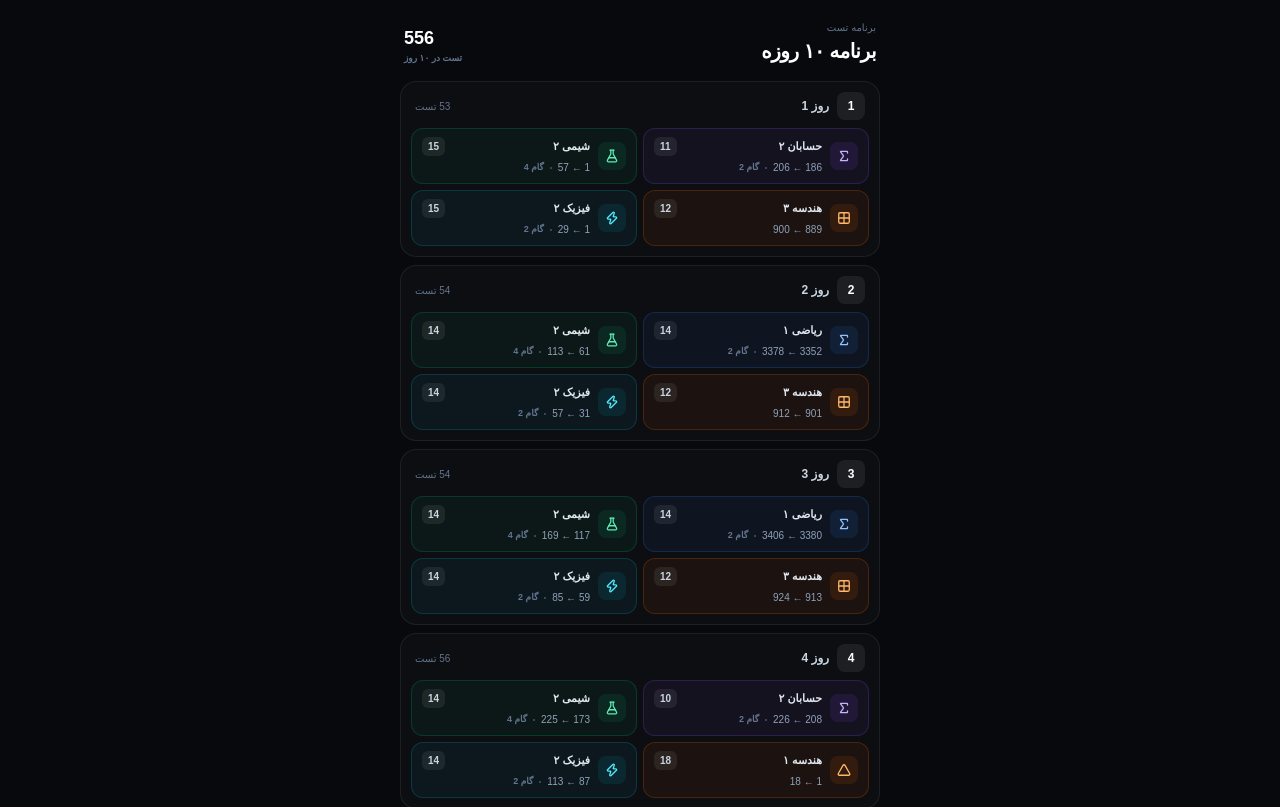
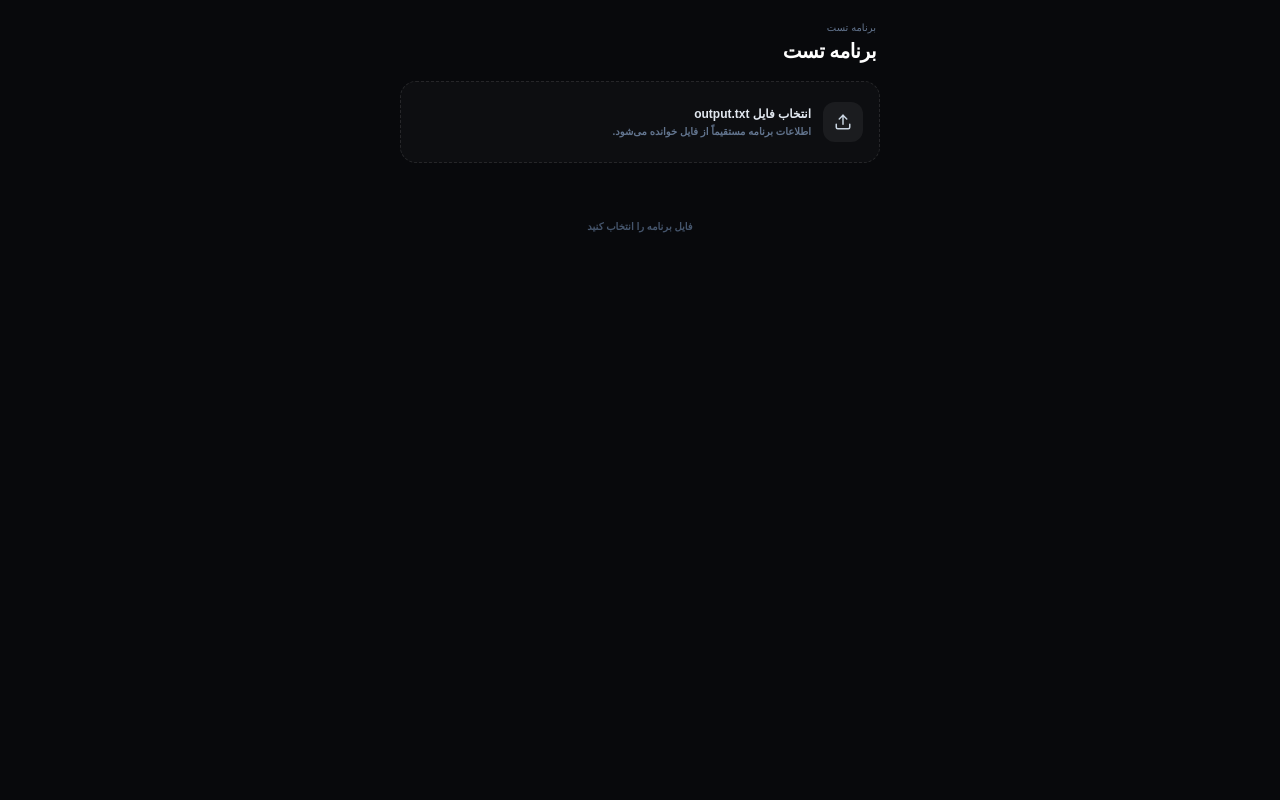
Before and after one commit to 0XiSi/study-analyzer, a Next.js app: page /planner in a window 1280 px wide. Shown: the top 807 px of the page. Built offline with nearby package versions, Linux system fonts and the light colour scheme.

Commit message:
planner page with file choice

```diff
--- a/app/planner/page.tsx
+++ b/app/planner/page.tsx
@@ -1,157 +1,214 @@
 "use client";
 
+import { useMemo, useState } from "react";
 import {
+  Atom,
   FlaskConical,
   Grid2X2,
   Hash,
-    Sigma, Triangle,
+  Sigma,
+  Triangle,
+  Upload,
   Zap,
 } from "lucide-react";
 
-type Subject =
-  | "calculus"
-  | "math1"
-  | "chemistry"
-  | "geometry1"
-  | "geometry3"
-  | "physics"
-  | "discrete";
-
 type Part = {
-  subject: Subject;
+  subject: string;
   from: number;
   to: number;
   count: number;
   step?: number;
 };
 
-const subjects: Record<
-  Subject,
-  {
-    name: string;
+type Day = Part[];
+
+type SubjectStyle = {
   icon: typeof Sigma;
   className: string;
   iconClassName: string;
+};
+
+/*
+|--------------------------------------------------------------------------
+| Subject appearance
+|--------------------------------------------------------------------------
+|
+| The subject itself comes from output.txt.
+| This object is ONLY for deciding its visual appearance.
+|
+*/
+
+function getSubjectStyle(subject: string): SubjectStyle {
+  const name = subject.trim();
+
+  if (name.includes("شیمی")) {
+    return {
+      icon: FlaskConical,
+      className: "border-emerald-500/20 bg-emerald-500/[0.06]",
+      iconClassName: "bg-emerald-500/10 text-emerald-300",
+    };
   }
-> = {
-  calculus: {
-    name: "حسابان ۲",
+
+  if (name.includes("هندسه")) {
+    return {
+      icon: Triangle,
+      className: "border-orange-500/20 bg-orange-500/[0.06]",
+      iconClassName: "bg-orange-500/10 text-orange-300",
+    };
+  }
+
+  if (name.includes("فیزیک")) {
+    return {
+      icon: Zap,
+      className: "border-cyan-500/20 bg-cyan-500/[0.06]",
+      iconClassName: "bg-cyan-500/10 text-cyan-300",
+    };
+  }
+
+  if (name.includes("گسسته")) {
+    return {
+      icon: Hash,
+      className: "border-pink-500/20 bg-pink-500/[0.06]",
+      iconClassName: "bg-pink-500/10 text-pink-300",
+    };
+  }
+
+  if (name.includes("حسابان")) {
+    return {
       icon: Sigma,
       className: "border-violet-500/20 bg-violet-500/[0.06]",
       iconClassName: "bg-violet-500/10 text-violet-300",
-  },
-  math1: {
-    name: "ریاضی ۱",
+    };
+  }
+
+  if (name.includes("ریاضی")) {
+    return {
       icon: Sigma,
       className: "border-blue-500/20 bg-blue-500/[0.06]",
       iconClassName: "bg-blue-500/10 text-blue-300",
-  },
-  chemistry: {
-    name: "شیمی ۲",
-    icon: FlaskConical,
-    className: "border-emerald-500/20 bg-emerald-500/[0.06]",
-    iconClassName: "bg-emerald-500/10 text-emerald-300",
-  },
-  geometry1: {
-    name: "هندسه ۱",
-    icon: Triangle,
-    className: "border-orange-500/20 bg-orange-500/[0.06]",
-    iconClassName: "bg-orange-500/10 text-orange-300",
-  },
-  geometry3: {
-    name: "هندسه ۳",
-    icon: Grid2X2,
-    className: "border-orange-500/20 bg-orange-500/[0.06]",
-    iconClassName: "bg-orange-500/10 text-orange-300",
-  },
-  physics: {
-    name: "فیزیک ۲",
-    icon: Zap,
-    className: "border-cyan-500/20 bg-cyan-500/[0.06]",
-    iconClassName: "bg-cyan-500/10 text-cyan-300",
-  },
-  discrete: {
-    name: "گسسته",
-    icon: Hash,
-    className: "border-pink-500/20 bg-pink-500/[0.06]",
-    iconClassName: "bg-pink-500/10 text-pink-300",
-  },
     };
+  }
 
-const days: Part[][] = [
-  [
-    { subject: "calculus", from: 186, to: 206, step: 2, count: 11 },
-    { subject: "chemistry", from: 1, to: 57, step: 4, count: 15 },
-    { subject: "geometry3", from: 889, to: 900, count: 12 },
-    { subject: "physics", from: 1, to: 29, step: 2, count: 15 },
-  ],
-  [
-    { subject: "math1", from: 3352, to: 3378, step: 2, count: 14 },
-    { subject: "chemistry", from: 61, to: 113, step: 4, count: 14 },
-    { subject: "geometry3", from: 901, to: 912, count: 12 },
-    { subject: "physics", from: 31, to: 57, step: 2, count: 14 },
-  ],
-  [
-    { subject: "math1", from: 3380, to: 3406, step: 2, count: 14 },
-    { subject: "chemistry", from: 117, to: 169, step: 4, count: 14 },
-    { subject: "geometry3", from: 913, to: 924, count: 12 },
-    { subject: "physics", from: 59, to: 85, step: 2, count: 14 },
-  ],
-  [
-    { subject: "calculus", from: 208, to: 226, step: 2, count: 10 },
-    { subject: "chemistry", from: 173, to: 225, step: 4, count: 14 },
-    { subject: "geometry1", from: 1, to: 18, count: 18 },
-    { subject: "physics", from: 87, to: 113, step: 2, count: 14 },
-  ],
-  [
-    { subject: "math1", from: 3408, to: 3434, step: 2, count: 14 },
-    { subject: "discrete", from: 1, to: 13, count: 13 },
-    { subject: "geometry1", from: 19, to: 36, count: 18 },
-    { subject: "physics", from: 115, to: 141, step: 2, count: 14 },
-  ],
-  [
-    { subject: "calculus", from: 228, to: 246, step: 2, count: 10 },
-    { subject: "chemistry", from: 229, to: 281, step: 4, count: 14 },
-    { subject: "geometry1", from: 37, to: 54, count: 18 },
-    { subject: "physics", from: 143, to: 169, step: 2, count: 14 },
-  ],
-  [
-    { subject: "math1", from: 3436, to: 3462, step: 2, count: 14 },
-    { subject: "discrete", from: 14, to: 26, count: 13 },
-    { subject: "geometry1", from: 55, to: 71, count: 17 },
-    { subject: "physics", from: 171, to: 197, step: 2, count: 14 },
-  ],
-  [
-    { subject: "math1", from: 3464, to: 3490, step: 2, count: 14 },
-    { subject: "discrete", from: 27, to: 39, count: 13 },
-    { subject: "geometry3", from: 925, to: 936, count: 12 },
-    { subject: "physics", from: 199, to: 225, step: 2, count: 14 },
-  ],
-  [
-    { subject: "calculus", from: 248, to: 266, step: 2, count: 10 },
-    { subject: "chemistry", from: 285, to: 337, step: 4, count: 14 },
-    { subject: "geometry1", from: 72, to: 88, count: 17 },
-    { subject: "physics", from: 227, to: 253, step: 2, count: 14 },
-  ],
-  [
-    { subject: "math1", from: 3492, to: 3518, step: 2, count: 14 },
-    { subject: "discrete", from: 40, to: 52, count: 13 },
-    { subject: "geometry1", from: 89, to: 105, count: 17 },
-    { subject: "physics", from: 255, to: 281, step: 2, count: 14 },
-  ],
-];
+  return {
+    icon: Atom,
+    className: "border-slate-500/20 bg-slate-500/[0.06]",
+    iconClassName: "bg-slate-500/10 text-slate-300",
+  };
+}
 
-function Part({ part }: { part: Part }) {
-  const subject = subjects[part.subject];
-  const Icon = subject.icon;
+/*
+|--------------------------------------------------------------------------
+| Parse output.txt
+|--------------------------------------------------------------------------
+|
+| Example:
+|
+| 1  ریاضی 1: 3352–3378 with jump 2 [14]
+|    گسسته: 1–13 [13]
+|    هندسه 1: 1–18 [18]
+|    فیزیک 1: 1–9 [9]
+|
+*/
+
+function parseSchedule(text: string): Day[] {
+  const lines = text
+    .split(/\r?\n/)
+    .map((line) => line.trim())
+    .filter(Boolean);
+
+  const days: Day[] = [];
+
+  for (const line of lines) {
+    /*
+     * Get day number.
+     */
+    const dayMatch = line.match(/^(\d+)\s+/);
+
+    if (!dayMatch) {
+      continue;
+    }
+
+    const dayNumber = Number(dayMatch[1]);
+
+    /*
+     * Remove day number.
+     */
+    const content = line.slice(dayMatch[0].length);
+
+    /*
+     * Entries are separated by multiple spaces.
+     */
+    const entries = content
+      .split(/\s{2,}/)
+      .map((entry) => entry.trim())
+      .filter(Boolean);
+
+    const parts: Part[] = [];
+
+    for (const entry of entries) {
+      /*
+       * Extract:
+       *
+       * subject
+       * from
+       * to
+       * optional step
+       * count
+       */
+      const match = entry.match(
+        /^(.+?):\s*(\d+)\s*[–—-]\s*(\d+)(?:\s+with jump\s+(\d+))?\s*\[(\d+)\]$/
+      );
+
+      if (!match) {
+        continue;
+      }
+
+      const [, subject, from, to, step, count] = match;
+
+      parts.push({
+        /*
+         * IMPORTANT:
+         * Keep the exact subject from output.txt.
+         */
+        subject: subject.trim(),
+
+        from: Number(from),
+        to: Number(to),
+        count: Number(count),
+
+        ...(step
+          ? {
+              step: Number(step),
+            }
+          : {}),
+      });
+    }
+
+    if (parts.length > 0) {
+      days[dayNumber - 1] = parts;
+    }
+  }
+
+  return days.filter(Boolean);
+}
+
+/*
+|--------------------------------------------------------------------------
+| Part
+|--------------------------------------------------------------------------
+*/
+
+function PartCard({ part }: { part: Part }) {
+  const style = getSubjectStyle(part.subject);
+  const Icon = style.icon;
 
   return (
     <div
-      className={`min-w-0 rounded-xl border px-2.5 py-2 ${subject.className}`}
+      className={`min-w-0 rounded-xl border px-2.5 py-2 ${style.className}`}
     >
       <div className="flex items-center gap-2">
         <div
-          className={`flex h-7 w-7 shrink-0 items-center justify-center rounded-lg ${subject.iconClassName}`}
+          className={`flex h-7 w-7 shrink-0 items-center justify-center rounded-lg ${style.iconClassName}`}
         >
           <Icon size={14} strokeWidth={2.2} />
         </div>
@@ -159,7 +216,7 @@ function Part({ part }: { part: Part }) {
         <div className="min-w-0 flex-1">
           <div className="flex items-center justify-between gap-1">
             <span className="truncate text-[11px] font-bold text-slate-200">
-              {subject.name}
+              {part.subject}
             </span>
 
             <span className="shrink-0 rounded-md bg-white/[0.07] px-1.5 py-0.5 text-[10px] font-black text-slate-300">
@@ -172,9 +229,10 @@ function Part({ part }: { part: Part }) {
               {part.from} ← {part.to}
             </span>
 
-            {part.step && (
+            {part.step !== undefined && (
               <>
                 <span className="h-0.5 w-0.5 rounded-full bg-slate-600" />
+
                 <span className="text-[9px] text-slate-500">
                   گام {part.step}
                 </span>
@@ -187,12 +245,52 @@ function Part({ part }: { part: Part }) {
   );
 }
 
+/*
+|--------------------------------------------------------------------------
+| Page
+|--------------------------------------------------------------------------
+*/
+
 export default function Page() {
-  const totalTests = days.reduce(
+  const [days, setDays] = useState<Day[]>([]);
+  const [fileName, setFileName] = useState("");
+  const [error, setError] = useState("");
+
+  const totalTests = useMemo(() => {
+    return days.reduce(
       (total, day) =>
-      total + day.reduce((dayTotal, part) => dayTotal + part.count, 0),
+        total +
+        day.reduce((dayTotal, part) => dayTotal + part.count, 0),
       0
     );
+  }, [days]);
+
+  const handleFileChange = async (
+    event: React.ChangeEvent<HTMLInputElement>
+  ) => {
+    const file = event.target.files?.[0];
+
+    if (!file) {
+      return;
+    }
+
+    setError("");
+
+    try {
+      const text = await file.text();
+      const parsed = parseSchedule(text);
+
+      if (parsed.length === 0) {
+        setError("برنامه‌ای در فایل پیدا نشد.");
+        return;
+      }
+
+      setDays(parsed);
+      setFileName(file.name);
+    } catch {
+      setError("خواندن فایل انجام نشد.");
+    }
+  };
 
   return (
     <main
@@ -209,25 +307,69 @@ export default function Page() {
               </p>
 
               <h1 className="mt-0.5 text-xl font-black tracking-tight text-white">
-                برنامه ۱۰ روزه
+                {days.length
+                  ? `برنامه ${days.length} روزه`
+                  : "برنامه تست"}
               </h1>
             </div>
 
+            {days.length > 0 && (
               <div className="text-left">
                 <div className="text-lg font-black tabular-nums text-white">
                   {totalTests}
                 </div>
+
                 <div className="text-[9px] text-slate-500">
-                تست در ۱۰ روز
+                  تست در {days.length} روز
+                </div>
+              </div>
+            )}
+          </div>
+        </header>
+
+        {/* Upload */}
+        <label className="mb-4 block cursor-pointer">
+          <input
+            type="file"
+            accept=".txt,text/plain"
+            onChange={handleFileChange}
+            className="hidden"
+          />
+
+          <div className="rounded-2xl border border-dashed border-white/10 bg-white/[0.025] px-4 py-5 transition hover:border-white/20 hover:bg-white/[0.04]">
+            <div className="flex items-center gap-3">
+              <div className="flex h-10 w-10 shrink-0 items-center justify-center rounded-xl bg-white/[0.06] text-slate-300">
+                <Upload size={18} />
+              </div>
+
+              <div className="min-w-0">
+                <div className="text-xs font-bold text-slate-200">
+                  {fileName
+                    ? fileName
+                    : "انتخاب فایل output.txt"}
+                </div>
+
+                <div className="mt-0.5 text-[10px] text-slate-500">
+                  اطلاعات برنامه مستقیماً از فایل خوانده می‌شود.
                 </div>
               </div>
             </div>
-        </header>
+          </div>
+        </label>
+
+        {/* Error */}
+        {error && (
+          <div className="mb-3 rounded-xl border border-red-500/10 bg-red-500/[0.05] px-3 py-2 text-[10px] text-red-400">
+            {error}
+          </div>
+        )}
 
         {/* Days */}
+        {days.length > 0 && (
           <div className="space-y-2">
             {days.map((parts, index) => {
               const dayNumber = index + 1;
+
               const total = parts.reduce(
                 (sum, part) => sum + part.count,
                 0
@@ -238,7 +380,6 @@ export default function Page() {
                   key={dayNumber}
                   className="rounded-2xl border border-white/[0.07] bg-white/[0.025] p-2.5"
                 >
-                {/* Day header */}
                   <div className="mb-2 flex items-center justify-between px-1">
                     <div className="flex items-center gap-2">
                       <div className="flex h-7 w-7 items-center justify-center rounded-lg bg-white/[0.07] text-xs font-black text-white">
@@ -255,10 +396,9 @@ export default function Page() {
                     </span>
                   </div>
 
-                {/* Parts */}
                   <div className="grid grid-cols-2 gap-1.5">
                     {parts.map((part, partIndex) => (
-                    <Part
+                      <PartCard
                         key={`${dayNumber}-${partIndex}`}
                         part={part}
                       />
@@ -268,12 +408,25 @@ export default function Page() {
               );
             })}
           </div>
+        )}
+
+        {/* Empty state */}
+        {days.length === 0 && !error && (
+          <div className="py-10 text-center text-[10px] text-slate-600">
+            فایل برنامه را انتخاب کنید
+          </div>
+        )}
 
         {/* Footer */}
+        {days.length > 0 && (
           <footer className="mt-3 flex items-center justify-between px-2 text-[9px] text-slate-600">
             <span>برنامه تست</span>
-          <span>۱۰ روز · {totalTests} تست</span>
+
+            <span>
+              {days.length} روز · {totalTests} تست
+            </span>
           </footer>
+        )}
       </div>
     </main>
   );
```
Lines whose indentation alone changed are shown as unchanged.
